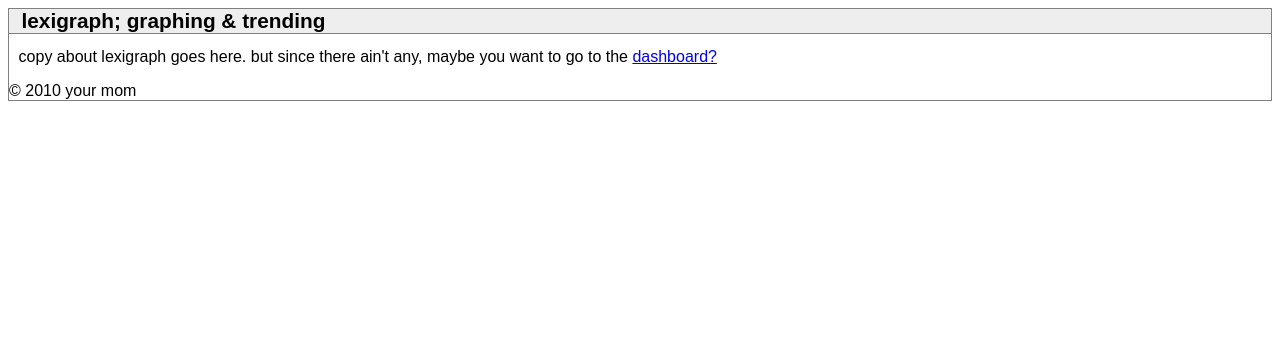
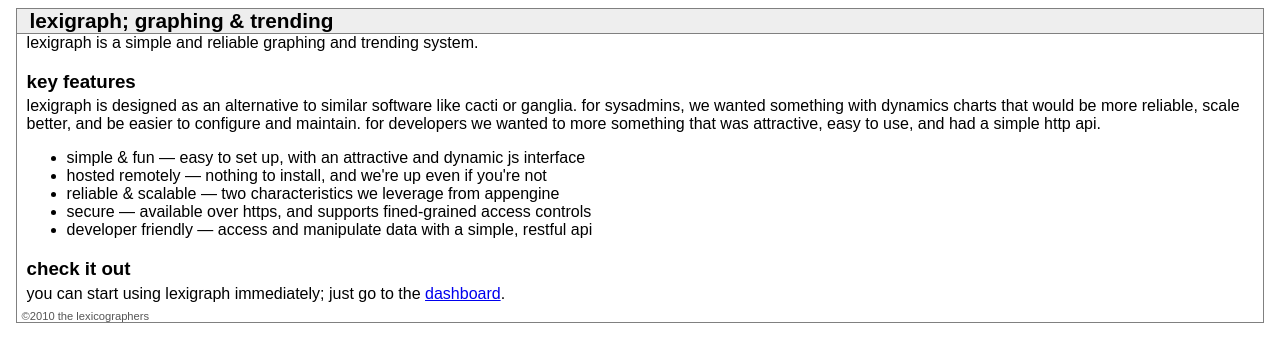
Before and after one commit to eklitzke/lexigraph, a Python web app: template templates/home.html in a window 1280 px wide. Shown: the top 362 px of the page. Run offline with Jinja, Linux system fonts and the light colour scheme; the template is opened without the code that fills it, so the values that code supplies are empty.

Commit message:
frontendish stuff

```diff
--- a/lexigraph/model/db/__init__.py
+++ b/lexigraph/model/db/__init__.py
@@ -8,6 +8,8 @@ from google.appengine.api import users
 from lexigraph.log import ClassLogger
 from lexigraph.model.query import maybe_one, fetch_all
 from lexigraph.model.util import to_python
+
+Error = db.Error
 
 class APIError(Exception):
     pass
@@ -166,6 +168,7 @@ class DataSeries(LexigraphModel):
     dataset = db.ReferenceProperty(DataSet, required=True)
     interval = db.IntegerProperty(required=True)
     max_age = db.IntegerProperty()
+    description = db.TextProperty()
 
     def to_epoch(self, timestamp):
         """timestamp: a unix timestamp"""
--- a/lexigraph/view/__init__.py
+++ b/lexigraph/view/__init__.py
@@ -17,7 +17,7 @@ def add_route(cls, uri_regex):
 
 from lexigraph.view.home import Home
 from lexigraph.view.new_account import NewAccount
-from lexigraph.view.new_dataset import NewDataSet
+import lexigraph.view.dataset
 from lexigraph.view.new_dataseries import NewDataSeries
 from lexigraph.view.new_datapoint import NewDataPoint
 from lexigraph.view.dashboard import Dashboard
--- a/lexigraph/view/api/_common.py
+++ b/lexigraph/view/api/_common.py
@@ -72,6 +72,7 @@ class ApiRequestHandler(RequestHandler):
         return self.add_status({}, code, **kw)
 
     def add_status(self, response, code, **kw):
+        response.headers['X-API-Status'] = str(code)
         response['status'] = kw.copy()
     	response['status']['code'] = code
         return response
--- a/lexigraph/view/dashboard.py
+++ b/lexigraph/view/dashboard.py
@@ -10,7 +10,10 @@ class Dashboard(RequestHandler):
         for group in self.env['groups']:
             rows = fetch_all(model.AccessControl.all().filter('access_group =', group).filter('readable =', True))
             for row in rows:
-                dataset_names.add(row.dataset.name)
+                try:
+                    dataset_names.add(row.dataset.name)
+                except model.Error:
+                    pass
         return sorted(dataset_names)
 
     @requires_login
--- a/static/css/lexigraph.css
+++ b/static/css/lexigraph.css
@@ -2,6 +2,8 @@ html { font-family: sans-serif; }
 
 body {
     border: 1px solid gray;
+    margin-left: 1em;
+    margin-right: 1em;
 }
 
 h1 {
@@ -10,20 +12,55 @@ h1 {
 	background-color: #EEE;
 	margin-top: 0;
 	padding-left: 0.6em;
+    margin-bottom: 0;
 }
+
+#content_padding {
+    padding-left: 0.6em;
+    padding-right: 0.6em;
+}
+
+#topnav {
+    margin-top: 0;
+    padding-left: 0.6em;
+    font-weight: bold;
+    border-bottom: 1px solid grey;
+}
+
+#topnav a {
+    text-decoration: none;
+    color: #555;
+    /*color: black;*/
+}
+
+#topnav a:hover {
+    text-decoration: none;
+    color: black;
+}
+
+#footer {
+    /*background-color: #EFEFEF;*/
+    padding-left: 0.4em;
+    font-size: 0.7em;
+    color: #555;
+    margin-top: 0.6em;
+    }
 
 h2 {
 	font-size: 1.1em;
-	padding-left: 0.6em;
 	margin-bottom: 0.25em;
 }
+
+h3 {
+    /*font-size: 0.9em;*/
+	margin-bottom: 0.25em;
+    }
 
 .inline_header h2 { display: inline; }
 .inline_header a { font-size: 0.8em; }
 
 p {
 	margin-top: 0;
-	padding-left: 0.6em;
 }
 
 legend {
@@ -31,6 +68,6 @@ legend {
 }
 
 fieldset {
-    border: 1px solid black;
+    border: 1px solid grey;
     border-radius: 5px;
 }
--- a/templates/base.html
+++ b/templates/base.html
@@ -11,7 +11,17 @@
   <body>
     {% block body %}
 	{% block body_header %}<h1>graphs, graphs, graphs!</h1>{% endblock %}
+    {% block topnav %}
+    <div id="topnav">
+      <a href="/">home</a> <a href="/dashboard">dashboard</a> <a href="/prefs">preferences</a>
+    </div>
+    {% endblock %}
+    <div id="content_padding">
     {% block body_content %}{% endblock %}
     {% endblock %}
+    </div>
+    <div id="footer">
+      &copy;2010 the lexicographers
+    </div>
   </body>
 </html>
--- a/templates/home.html
+++ b/templates/home.html
@@ -1,12 +1,33 @@
 {% extends "base.html" %}
 
 {% block body_header %}
+<div id="head_block">
 <h1>lexigraph; graphing &amp; trending</h1>
+</div>
+{% endblock %}
+
+{% block topnav %}
 {% endblock %}
 
 {% block body_content %}
-<p>copy about lexigraph goes here. but since there ain't any, maybe you want to
-go to the <a href="/dashboard">dashboard?</a></p>
+<p>lexigraph is a simple and reliable graphing and trending system.</p>
+<h3>key features</h3>
 
-&copy; 2010 your mom
+lexigraph is designed as an alternative to similar software like cacti or
+ganglia. for sysadmins, we wanted something with dynamics charts that would be
+more reliable, scale better, and be easier to configure and maintain. for
+developers we wanted to more something that was attractive, easy to use, and had
+a simple http api.
+
+<ul>
+  <li>simple &amp; fun &mdash; easy to set up, with an attractive and dynamic js interface</li>
+  <li>hosted remotely &mdash; nothing to install, and we're up even if you're not</li>
+  <li>reliable &amp; scalable &mdash; two characteristics we leverage from appengine</li>
+  <li>secure &mdash; available over https, and supports fined-grained access controls</li>
+  <li>developer friendly &mdash; access and manipulate data with a simple, restful api</li>
+</ul>
+
+<h3>check it out</h3>
+you can start using lexigraph immediately; just go to
+the <a href="/dashboard">dashboard</a>.
 {% endblock %}
```
Also changed, not shown: lexigraph/handler.py (+14 -3 lines), lexigraph/view/api/create/point.py (+6 -3 lines), lexigraph/view/api/csv.py (+3 -5 lines), lexigraph/view/dataset.py (renamed from lexigraph/view/new_dataset.py, +35 -2 lines), templates/dashboard.html (+5 -44 lines), templates/edit_dataset.html (added, +70 -0 lines), templates/macros.html (added, +40 -0 lines).
